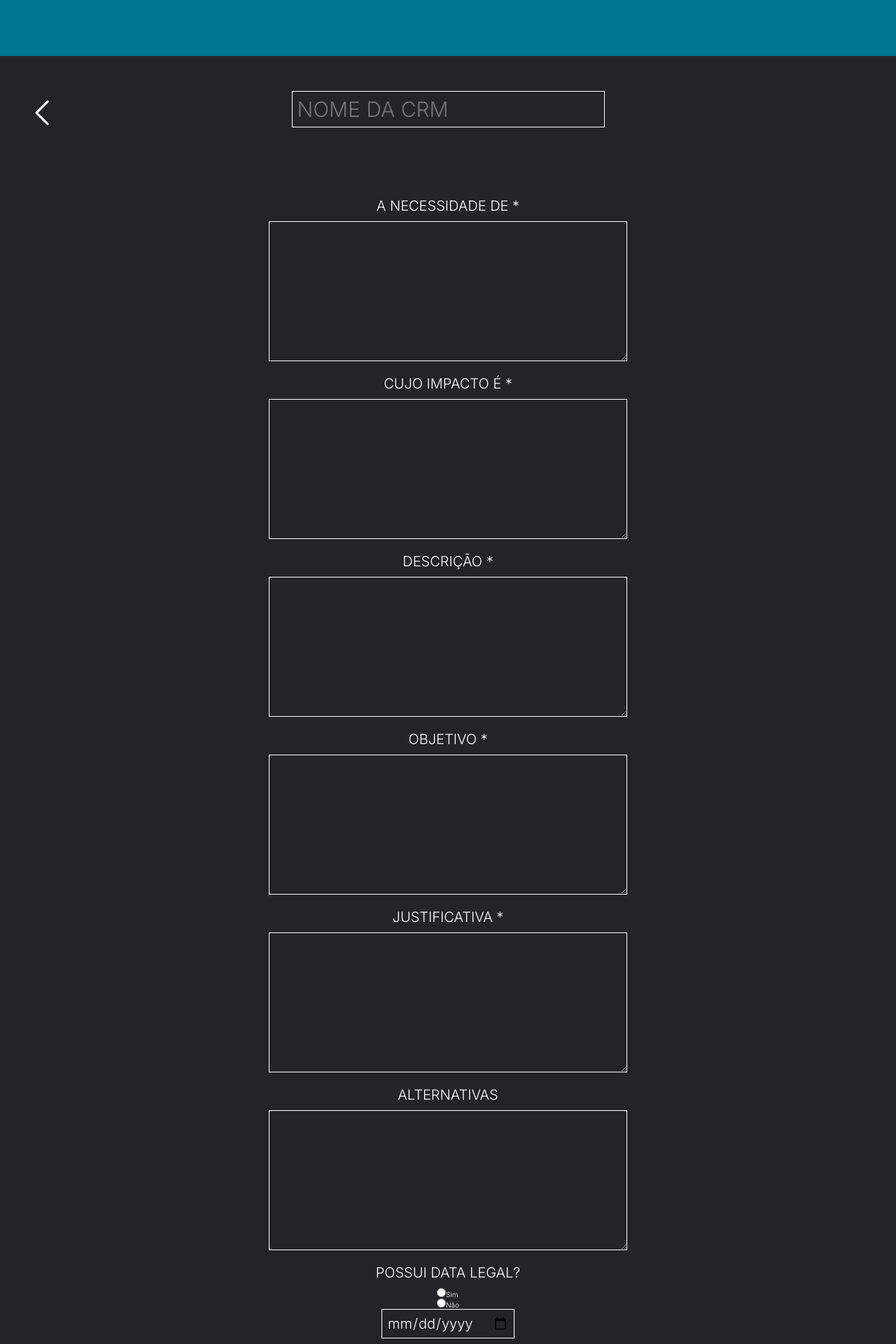
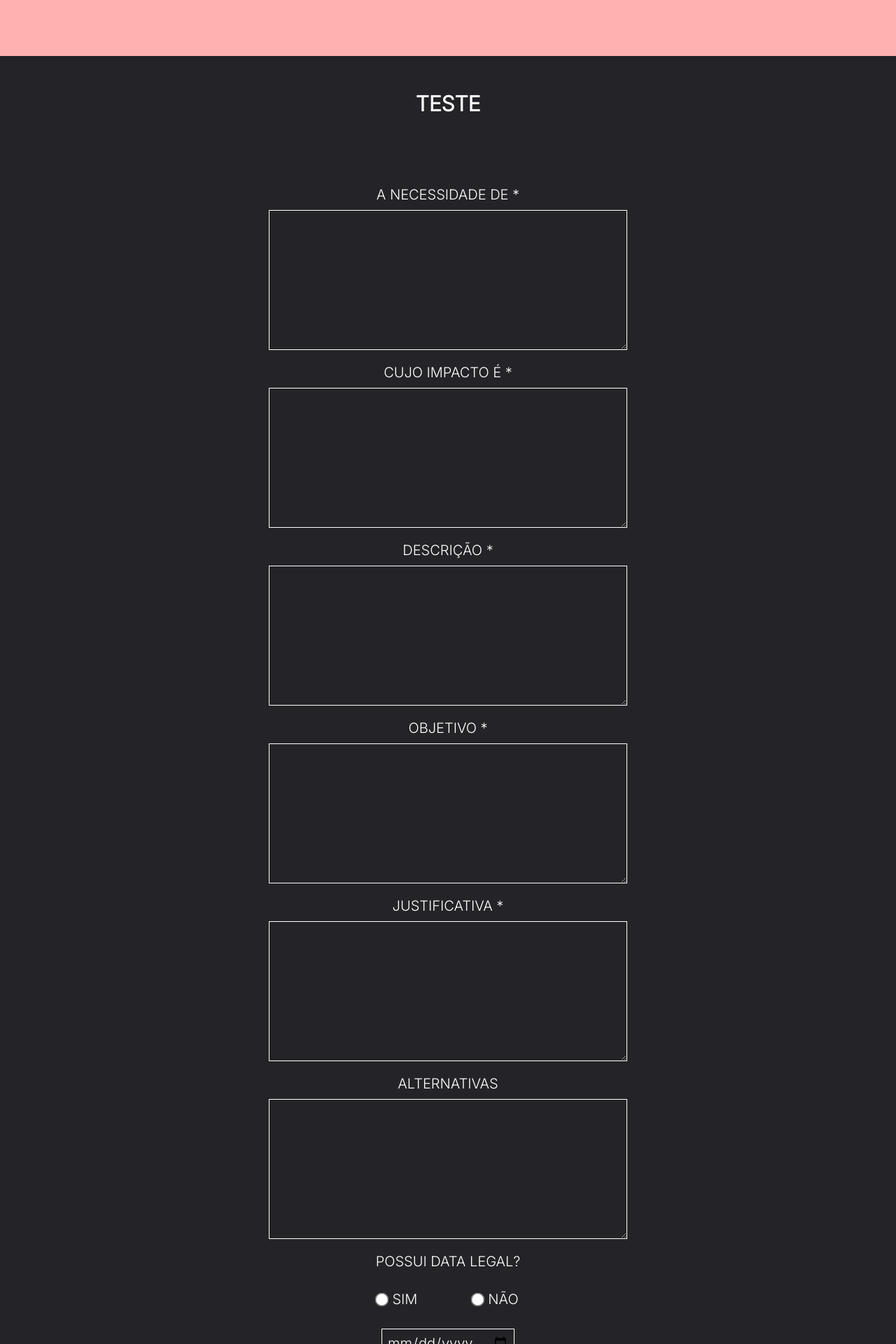
Before and after one commit to thmelodev/crm-qqTech, a React (Create React App) app: page / in a window 1280 px wide. Shown: the top 1920 px of the page at 70% size. Built offline with nearby package versions, Linux system fonts and the light colour scheme.

Commit message:
update Crm Screen CSS

```diff
--- a/src/App.js
+++ b/src/App.js
@@ -7,7 +7,7 @@ function App() {
   return (
 
     <div>
-      <Crm />
+      <Crm status='rejected' title='teste' />
     </div>
   );
 }
--- a/src/css/Crm.css
+++ b/src/css/Crm.css
@@ -26,6 +26,12 @@
     display: flex;
 }
 
+.title-crm{
+    margin-bottom: 10rem;
+    font-size: 3rem;
+    text-transform: uppercase;
+}
+
 .header_crm img{
     margin-right: auto;
     position: absolute;
@@ -34,3 +40,29 @@
     left: 5rem;
     top: 6.25rem;
 }
+
+.label_date{
+    font-size: 2rem;
+    text-transform: uppercase;
+    margin-bottom: 3rem;
+}
+
+.date{
+    display: none;
+}
+
+.radioDataLegal{
+    display: flex;
+    gap: 8rem;
+}
+
+.radioDataLegal input{
+    scale: 1.5;
+    width: min-content;
+    margin-right: 0.8rem;
+}
+
+.radioDataLegal label{
+    font-size: 2rem;
+    text-transform: uppercase;
+}
--- a/src/css/CrmInput.css
+++ b/src/css/CrmInput.css
@@ -27,6 +27,7 @@
 .date_crm{
     min-width: min-content;
     width: min-content;
+    margin: 3rem 0;
 }
 
 .textarea_crm{
--- a/src/screens/Crm.js
+++ b/src/screens/Crm.js
@@ -11,35 +11,58 @@ import "../css/Crm.css";
 //hooks
 import { useState } from "react";
 
-function CreateCrm() {
-  const [statusSelected, setStatusSelected] = useState("creating");
+function Crm({status,title}) {
+  const [statusSelected, setStatusSelected] = useState(status);
+  const [haveLegalDate, setHaveLegalDate] = useState(false);
+
+  function handleLegalDate(){
+    const div_date = document.getElementById('date');
+    const div_radio = document.getElementsByClassName('radioDataLegal')[0]
+    if(document.querySelector('input[name="dataLegal"]:checked').value === 'yes'){
+      div_date.style.display = 'flex';
+      div_radio.style.marginBottom = '0';
+    }else {
+      div_date.style.display = 'none';
+      div_radio.style.marginBottom = '3rem';
+
+    }
+  }
 
   return (
     <main className="background_crm">
       <div className={`statusCrm ${statusSelected}`}></div>
       <form className="form_crm">
-        <div className="header_crm">
-          <img src={Vector} alt="Icone de voltar" />
-          <CrmInput type="text" />
-        </div>
+        {
+          statusSelected === 'creating'
+          ? (
+            <div className="header_crm">
+              <img src={Vector} alt="Icone de voltar" />
+              <CrmInput type="text" />
+            </div>
+          )
+          : (<h1 className="title-crm" >{title}</h1>)
+        }
+
         <CrmInput type="text" label="A necessidade de *" name="necessidade" />
         <CrmInput type="text" label="Cujo impacto é *" name="impactoCriacao" />
         <CrmInput type="text" label="Descrição *" name="descricao" />
         <CrmInput type="text" label="Objetivo *" name="objetivo" />
         <CrmInput type="text" label="Justificativa *" name="justificativa" />
         <CrmInput type="text" label="Alternativas" name="alternativa" />
-        <span className='label_crm'>Possui data Legal?</span>
+        <span className='label_date'>Possui data Legal?</span>
         <div className="radioDataLegal">
           <div>
-            <input type="radio" name="dataLegal" value="yes" id="yes" />
+            <input type="radio" name="dataLegal" value="yes" id="yes" onChange={handleLegalDate} />
             <label htmlFor="yes">Sim</label>
           </div>
           <div>
-            <input type="radio" name="dataLegal" value="no" id="no" />
+            <input type="radio" name="dataLegal" value="no" id="no" onChange={handleLegalDate} />
             <label htmlFor="no">Não</label>
           </div>
         </div>
-        <CrmInput type='date' name='dateAbertura' />
+        <div id="date">
+          <CrmInput type='date' name='dateAbertura' />
+        </div>
         <CrmInput type="text" label="Comportamento Offline" name="comportamentoOffline" />
         <div>
             <label htmlFor="setoresEnvolvidos">Setores Envolvidos</label>
@@ -66,4 +89,4 @@ function CreateCrm() {
   );
 }
 
-export default CreateCrm;
+export default Crm;
```
